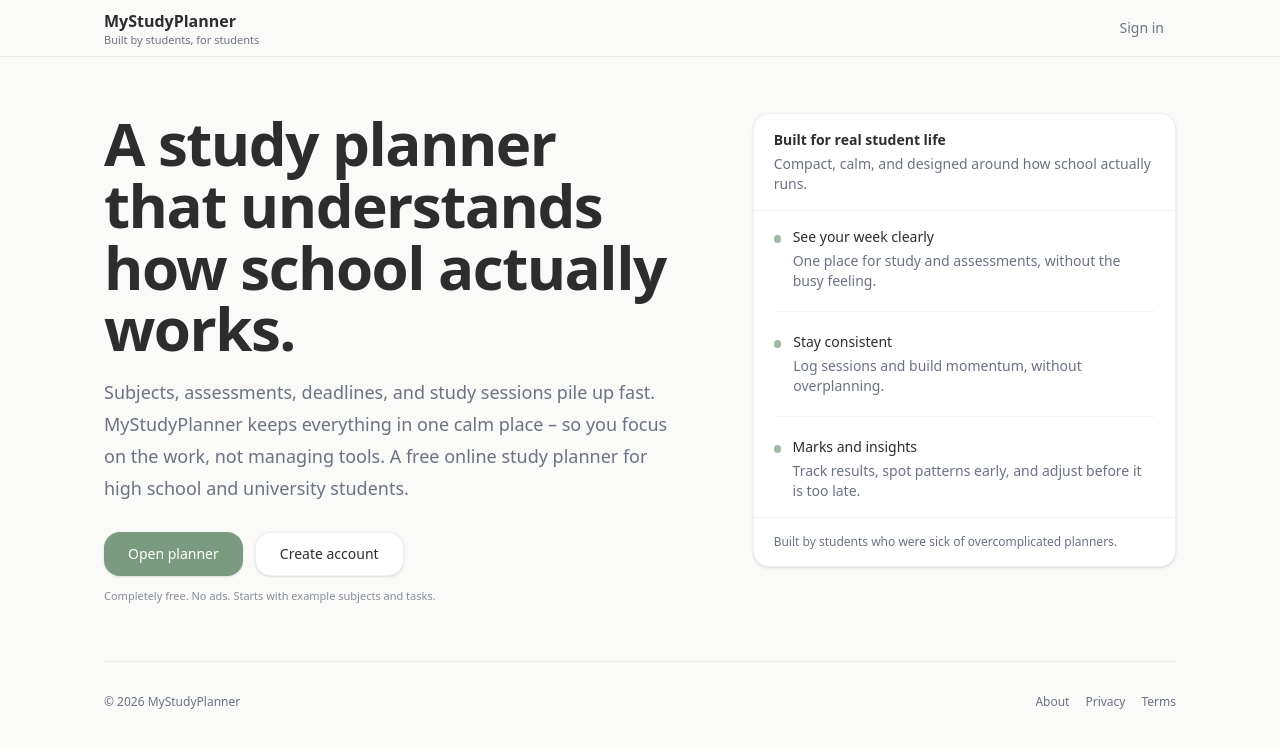
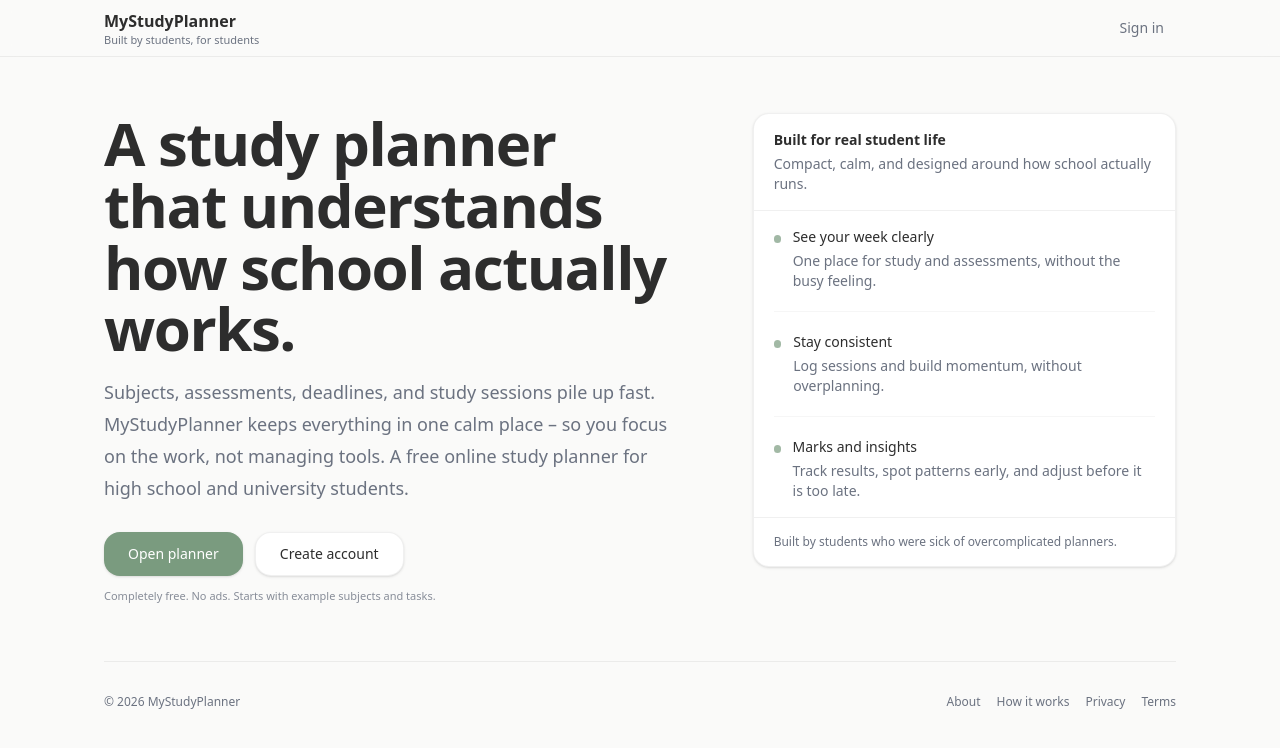
Before and after one commit to kaicrotty88/MyStudyPlanner, a Next.js app: page / in a window 1280 px wide. Shown: the top 748 px of the page. Built offline with nearby package versions, Linux system fonts and the light colour scheme; no server answers.

Commit message:
how it works page v3

```diff
--- a/app/page.tsx
+++ b/app/page.tsx
@@ -160,6 +160,12 @@ export default async function Page() {
                 About
               </Link>
               <Link
+                href="/how-it-works"
+                className="text-muted-foreground hover:text-foreground transition"
+              >
+                How it works
+              </Link>
+              <Link
                 href="/privacy"
                 className="text-muted-foreground hover:text-foreground transition"
               >
```
